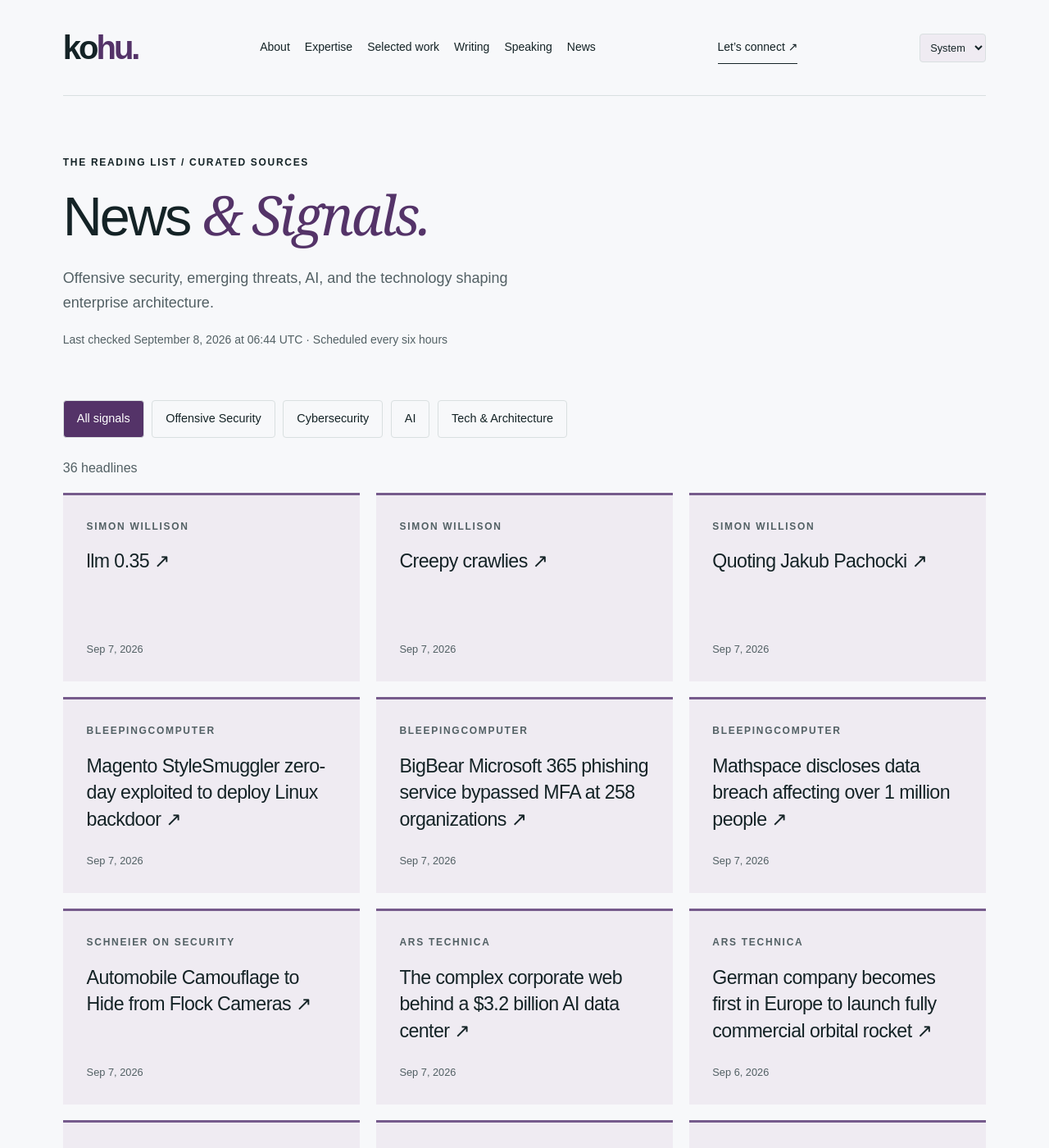
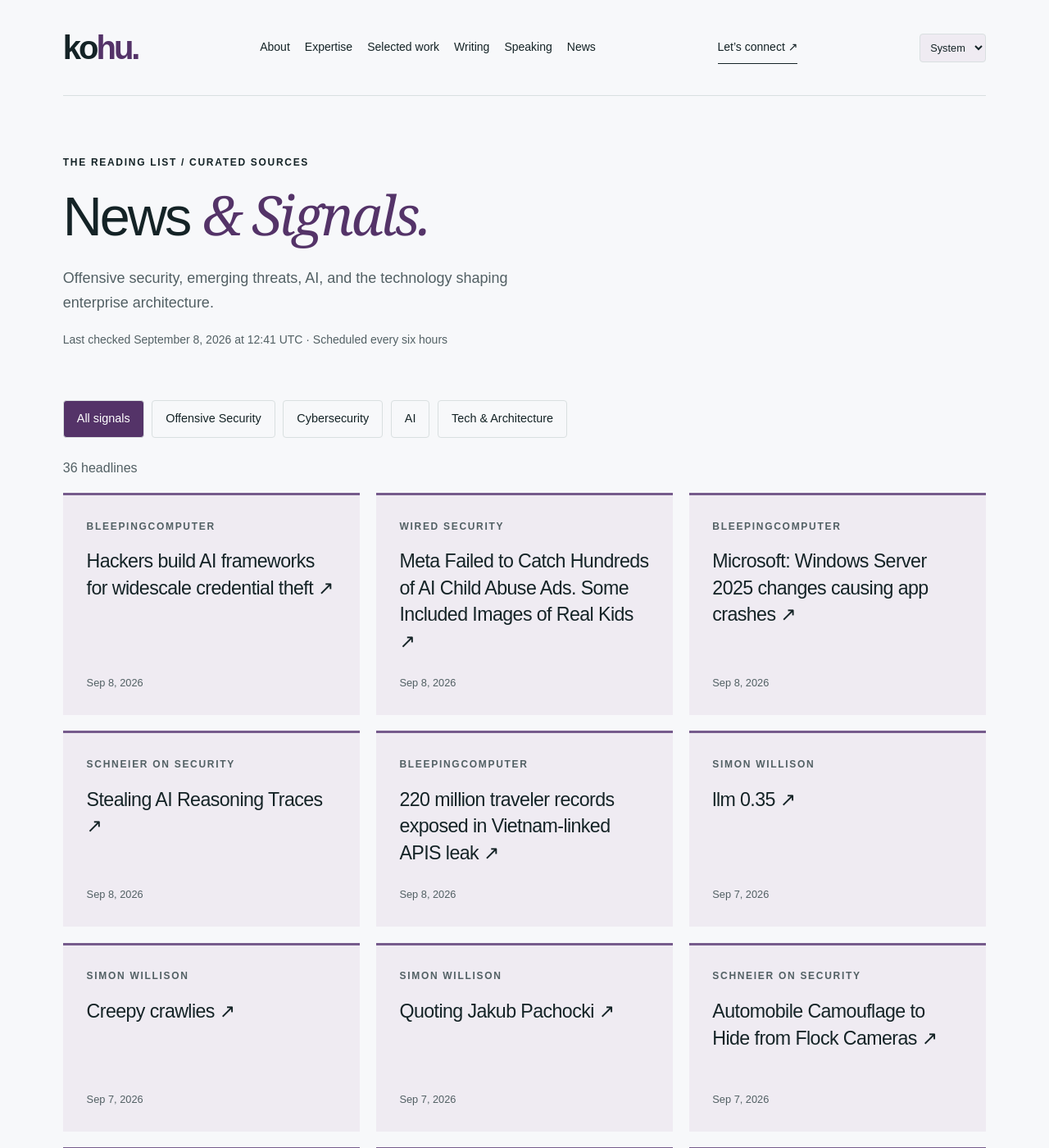
Before and after one commit to hntk/hntk.github.io, a Jekyll site: the page built from news/index.html, in a window 1280 px wide and 1400 px high. Shown: the whole window at 82% size. Built offline with Jekyll 4.4.1, drawn with Linux system fonts in a browser that asks for light colours; part of the change alters nothing that is shown; some of the changed text lies outside the part shown.

Commit message:
Refresh News and Signals

```diff
--- a/_data/news.json
+++ b/_data/news.json
@@ -1,6 +1,46 @@
 {
-  "updated": "2026-09-08T06:44:46.072868+00:00",
+  "updated": "2026-09-08T12:41:04.777709+00:00",
   "items": [
+    {
+      "title": "Hackers build AI frameworks for widescale credential theft",
+      "url": "https://www.bleepingcomputer.com/news/security/hackers-build-ai-frameworks-for-widescale-credential-theft/",
+      "published": "2026-09-08T12:03:03+00:00",
+      "source": "BleepingComputer",
+      "source_id": "bleepingcomputer",
+      "category": "cybersecurity"
+    },
+    {
+      "title": "Meta Failed to Catch Hundreds of AI Child Abuse Ads. Some Included Images of Real Kids",
+      "url": "https://www.wired.com/story/meta-failed-to-catch-hundreds-of-ai-child-abuse-ads-some-included-images-of-real-kids/",
+      "published": "2026-09-08T12:00:00+00:00",
+      "source": "WIRED Security",
+      "source_id": "wired",
+      "category": "cybersecurity"
+    },
+    {
+      "title": "Microsoft: Windows Server 2025 changes causing app crashes",
+      "url": "https://www.bleepingcomputer.com/news/microsoft/microsoft-windows-server-2025-changes-may-cause-app-crashes/",
+      "published": "2026-09-08T11:57:51+00:00",
+      "source": "BleepingComputer",
+      "source_id": "bleepingcomputer",
+      "category": "cybersecurity"
+    },
+    {
+      "title": "Stealing AI Reasoning Traces",
+      "url": "https://www.schneier.com/blog/archives/2026/09/stealing-ai-reasoning-traces.html",
+      "published": "2026-09-08T10:20:04+00:00",
+      "source": "Schneier on Security",
+      "source_id": "schneier",
+      "category": "cybersecurity"
+    },
+    {
+      "title": "220 million traveler records exposed in Vietnam-linked APIS leak",
+      "url": "https://www.bleepingcomputer.com/news/security/220-million-traveler-records-exposed-in-vietnam-linked-apis-leak/",
+      "published": "2026-09-08T07:35:50+00:00",
+      "source": "BleepingComputer",
+      "source_id": "bleepingcomputer",
+      "category": "cybersecurity"
+    },
     {
       "title": "llm 0.35",
       "url": "https://simonwillison.net/2026/Sep/7/llm/",
@@ -24,30 +64,6 @@
       "source": "Simon Willison",
       "source_id": "simon-willison",
       "category": "ai"
-    },
-    {
-      "title": "Magento StyleSmuggler zero-day exploited to deploy Linux backdoor",
-      "url": "https://www.bleepingcomputer.com/news/security/magento-stylesmuggler-zero-day-exploited-to-deploy-linux-backdoor/",
-      "published": "2026-09-07T16:50:29+00:00",
-      "source": "BleepingComputer",
-      "source_id": "bleepingcomputer",
-      "category": "cybersecurity"
-    },
-    {
-      "title": "BigBear Microsoft 365 phishing service bypassed MFA at 258 organizations",
-      "url": "https://www.bleepingcomputer.com/news/security/bigbear-microsoft-365-phishing-service-bypassed-mfa-at-258-organizations/",
-      "published": "2026-09-07T15:39:51+00:00",
-      "source": "BleepingComputer",
-      "source_id": "bleepingcomputer",
-      "category": "cybersecurity"
-    },
-    {
-      "title": "Mathspace discloses data breach affecting over 1 million people",
-      "url": "https://www.bleepingcomputer.com/news/security/mathspace-discloses-data-breach-affecting-over-1-million-people/",
-      "published": "2026-09-07T13:05:11+00:00",
-      "source": "BleepingComputer",
-      "source_id": "bleepingcomputer",
-      "category": "cybersecurity"
     },
     {
       "title": "Automobile Camouflage to Hide from Flock Cameras",
@@ -122,25 +138,9 @@
       "category": "cybersecurity"
     },
     {
-      "title": "Security Vulnerability in a Voting System",
-      "url": "https://www.schneier.com/blog/archives/2026/09/security-vulnerability-in-a-voting-system.html",
-      "published": "2026-09-04T11:09:35+00:00",
-      "source": "Schneier on Security",
-      "source_id": "schneier",
-      "category": "cybersecurity"
-    },
-    {
       "title": "ICE Wants to Know Everyone Who Bought a Certain Green Beanie From REI in the Last 2 Years",
       "url": "https://www.wired.com/story/ice-wants-to-know-who-bought-a-certain-green-beanie-from-rei-in-the-last-2-years/",
       "published": "2026-09-04T10:30:00+00:00",
-      "source": "WIRED Security",
-      "source_id": "wired",
-      "category": "cybersecurity"
-    },
-    {
-      "title": "Nobody Is Saying Why OpenAI and Anthropic Had Outages Today",
-      "url": "https://www.wired.com/story/nobody-is-saying-why-openai-and-anthropic-had-outages-today/",
-      "published": "2026-09-03T21:56:21+00:00",
       "source": "WIRED Security",
       "source_id": "wired",
       "category": "cybersecurity"
@@ -295,79 +295,79 @@
       "id": "ars-technica",
       "name": "Ars Technica",
       "status": "ok",
-      "last_success": "2026-09-08T06:44:46.072868+00:00"
+      "last_success": "2026-09-08T12:41:04.777709+00:00"
     },
     {
       "id": "bleepingcomputer",
       "name": "BleepingComputer",
       "status": "ok",
-      "last_success": "2026-09-08T06:44:46.072868+00:00"
+      "last_success": "2026-09-08T12:41:04.777709+00:00"
     },
     {
       "id": "cloudflare",
       "name": "Cloudflare",
       "status": "ok",
-      "last_success": "2026-09-08T06:44:46.072868+00:00"
+      "last_success": "2026-09-08T12:41:04.777709+00:00"
     },
     {
       "id": "dark-reading",
       "name": "Dark Reading",
       "status": "ok",
-      "last_success": "2026-09-08T06:44:46.072868+00:00"
+      "last_success": "2026-09-08T12:41:04.777709+00:00"
     },
     {
       "id": "hugging-face",
       "name": "Hugging Face",
       "status": "ok",
-      "last_success": "2026-09-08T06:44:46.072868+00:00"
+      "last_success": "2026-09-08T12:41:04.777709+00:00"
     },
     {
       "id": "microsoft-research",
       "name": "Microsoft Research",
       "status": "ok",
-      "last_success": "2026-09-08T06:44:46.072868+00:00"
+      "last_success": "2026-09-08T12:41:04.777709+00:00"
     },
     {
       "id": "nvidia",
       "name": "NVIDIA",
       "status": "ok",
-      "last_success": "2026-09-08T06:44:46.072868+00:00"
+      "last_success": "2026-09-08T12:41:04.777709+00:00"
     },
     {
       "id": "portswigger",
       "name": "PortSwigger Research",
       "status": "ok",
-      "last_success": "2026-09-08T06:44:46.072868+00:00"
+      "last_success": "2026-09-08T12:41:04.777709+00:00"
     },
     {
       "id": "schneier",
       "name": "Schneier on Security",
       "status": "ok",
-      "last_success": "2026-09-08T06:44:46.072868+00:00"
+      "last_success": "2026-09-08T12:41:04.777709+00:00"
     },
     {
       "id": "simon-willison",
       "name": "Simon Willison",
       "status": "ok",
-      "last_success": "2026-09-08T06:44:46.072868+00:00"
+      "last_success": "2026-09-08T12:41:04.777709+00:00"
     },
     {
       "id": "specterops",
       "name": "SpecterOps",
       "status": "ok",
-      "last_success": "2026-09-08T06:44:46.072868+00:00"
+      "last_success": "2026-09-08T12:41:04.777709+00:00"
     },
     {
       "id": "trail-of-bits",
       "name": "Trail of Bits",
       "status": "ok",
-      "last_success": "2026-09-08T06:44:46.072868+00:00"
+      "last_success": "2026-09-08T12:41:04.777709+00:00"
     },
     {
       "id": "wired",
       "name": "WIRED Security",
       "status": "ok",
-      "last_success": "2026-09-08T06:44:46.072868+00:00"
+      "last_success": "2026-09-08T12:41:04.777709+00:00"
     }
   ]
 }
```
